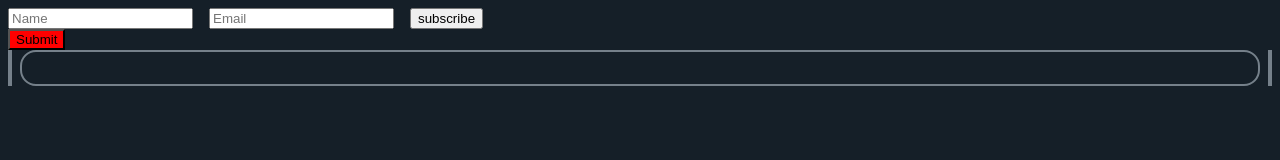
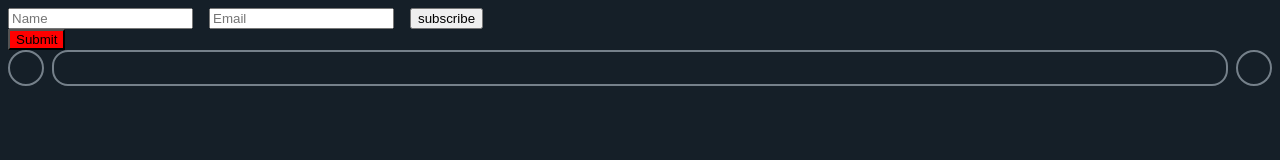
Before and after one commit to K1s4la/form-flex-mock, a plain HTML site: page index.html in a window 1280 px wide. Drawn offline with Linux system fonts and the light colour scheme.

```diff
--- a/index.html
+++ b/index.html
@@ -21,7 +21,7 @@
 <div class="wrapper">
     <div class="item ball"></div>
     <div class="item strech"></div>
-    <div class="item balll"></div>
+    <div class="item ball"></div>
 
 </div>
 </html>
--- a/styles.css
+++ b/styles.css
@@ -14,6 +14,10 @@
     width:300px;
     flex-grow:1;
     border-radius:16px;
+}
+.item.ball{
+    width:32px;
+    border-radius:60%;
 }
 form {
     display:flex;
```
